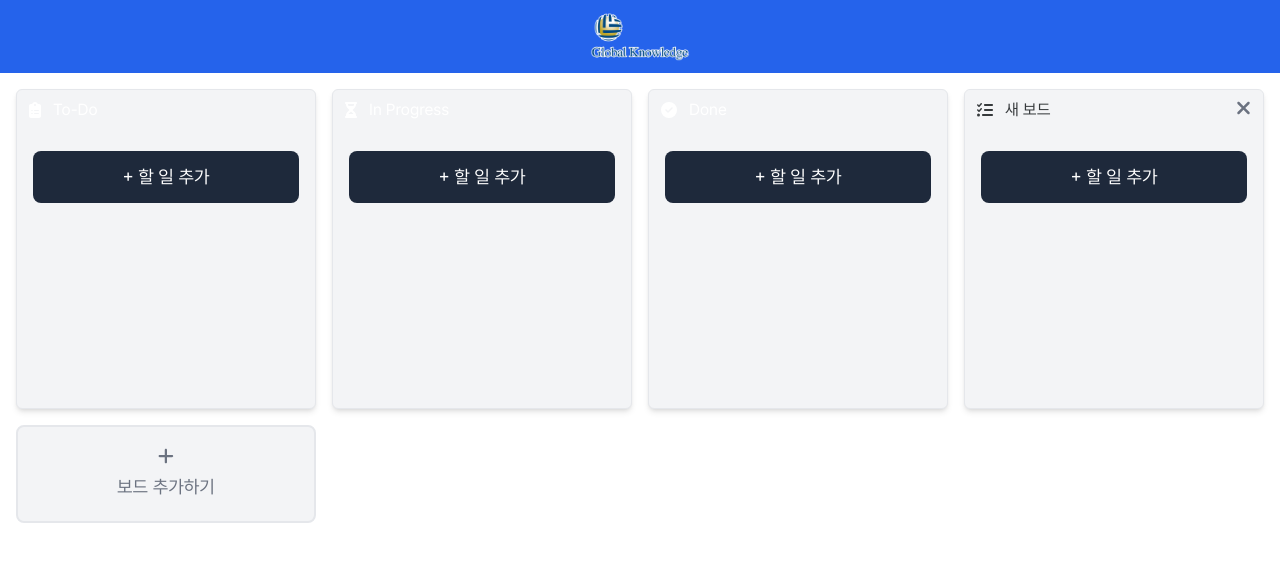
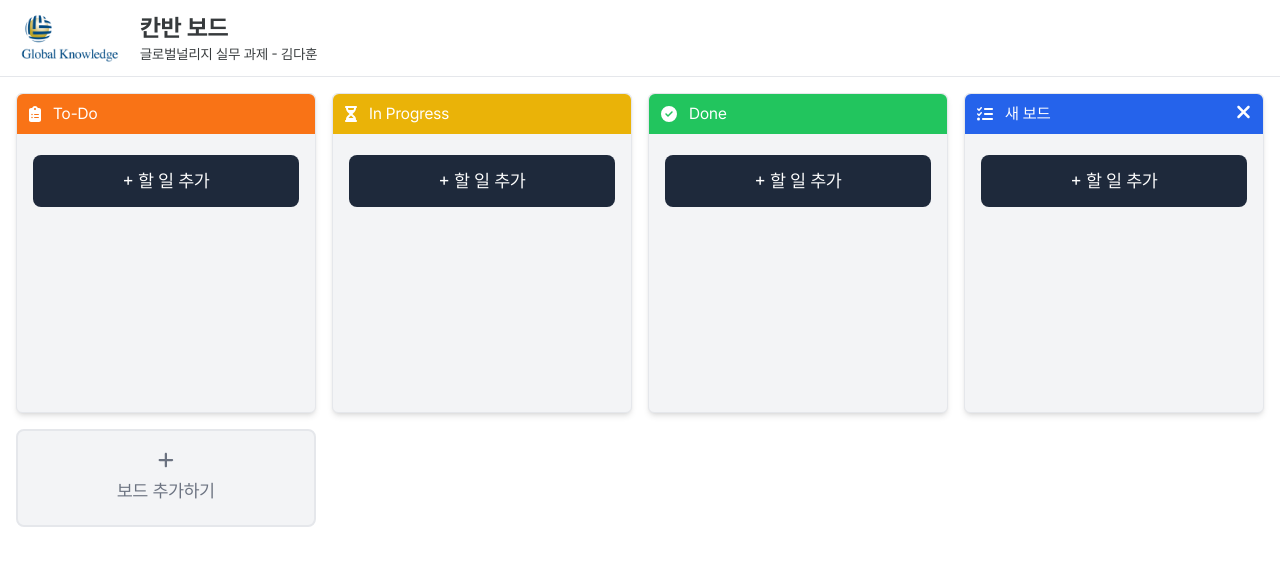
Before and after one commit to hoon95/kanban, a Next.js app: page / in a window 1280 px wide. Both pictures are taken after a click on the button "보드 추가하기". Shown: the top 566 px of the page. Built offline with nearby package versions, Linux system fonts and the light colour scheme.

Commit message:
🐛 보드 UI, 헤더 스타일링, 에러 해결

```diff
--- a/src/components/Board.tsx
+++ b/src/components/Board.tsx
@@ -24,6 +24,8 @@ export default function Board({ boardId }: BoardComponentProps) {
   const { tasks, setTasks } = useTaskStore();
 
   const board = boards.find((b) => b.id === boardId);
+  if (!board) return null;
+
   const boardTasks = tasks[boardId] || [];
 
   const { attributes, listeners, setNodeRef, transform, transition } =
@@ -31,8 +33,6 @@ export default function Board({ boardId }: BoardComponentProps) {
       id: boardId,
       data: { type: "Board", board, boardId },
     });
-
-  if (!board) return null;
 
   const handleAddTask = useCallback(() => {
     const newTask = { id: uuidv4(), text: "할 일" };
@@ -66,13 +66,7 @@ export default function Board({ boardId }: BoardComponentProps) {
           )} flex items-center gap-1 w-full pl-3 absolute left-0 top-0 rounded-t-md`}
         >
           <FontAwesomeIcon
-            className={`${
-              boardId === "todo" ||
-              boardId === "inProgress" ||
-              boardId === "done"
-                ? "text-white"
-                : ""
-            }`}
+            className={"text-white"}
             icon={
               boardId === "todo"
                 ? faClipboardList
@@ -84,13 +78,9 @@ export default function Board({ boardId }: BoardComponentProps) {
             }
           />
           <input
-            className={`${
-              boardId === "todo" ||
-              boardId === "inProgress" ||
-              boardId === "done"
-                ? "text-white"
-                : ""
-            } w-full p-2 bg-transparent focus:outline-none placeholder-transparent`}
+            className={
+              "text-white w-full p-2 bg-transparent focus:outline-none placeholder-transparent"
+            }
             type="text"
             value={board.title}
             onChange={handleChangeTitle}
@@ -102,7 +92,7 @@ export default function Board({ boardId }: BoardComponentProps) {
           boardId !== "inProgress" &&
           boardId !== "done" && (
             <FontAwesomeIcon
-              className="text-gray-500 text-xl cursor-pointer absolute top-2 right-3"
+              className="text-white hover:text-red-500 text-xl cursor-pointer absolute top-2 right-3"
               onClick={handleDeleteBoard}
               onPointerDown={(e) => e.stopPropagation()}
               icon={faTimes}
--- a/src/components/Header.tsx
+++ b/src/components/Header.tsx
@@ -2,8 +2,12 @@ import Image from "next/image";
 
 export default function Header() {
   return (
-    <header className="flex justify-center bg-blue-600 p-3 text-white">
+    <header className="flex items-center gap-5 pl-5 py-3 border-gray-200 border-b-[1px]">
       <Image src="/img/logo.png" width={100} height={100} alt={"logo"} />
+      <div className="flex-col">
+        <h3 className="text-2xl font-bold">칸반 보드</h3>
+        <p className="text-sm">글로벌널리지 실무 과제 - 김다훈</p>
+      </div>
     </header>
   );
 }
--- a/src/components/TaskCard.tsx
+++ b/src/components/TaskCard.tsx
@@ -35,7 +35,7 @@ export default function TaskCard({ todo, boardId }: TaskCardProps) {
       <div
         ref={setNodeRef}
         style={{ transform: CSS.Transform.toString(transform), transition }}
-        className="opacity-50 w-full h-14 bg-gray-200 rounded-md"
+        className="w-full h-14"
       />
     );
   }
--- a/src/hooks/useDragAndDropHandlers.ts
+++ b/src/hooks/useDragAndDropHandlers.ts
@@ -1,5 +1,10 @@
 import { useCallback, useState } from "react";
-import { DragStartEvent, DragEndEvent, DragOverEvent } from "@dnd-kit/core";
+import {
+  Active,
+  DragStartEvent,
+  DragEndEvent,
+  DragOverEvent,
+} from "@dnd-kit/core";
 import { arrayMove } from "@dnd-kit/sortable";
 import { useBoardStore } from "@/stores/useBoardStore";
 import { useTaskStore } from "@/stores/useTaskStore";
@@ -12,7 +17,7 @@ export function useDragAndDropHandlers() {
     boardId: string;
     index: number;
   } | null>(null);
-  const [activeItem, setActiveItem] = useState<any>(null);
+  const [activeItem, setActiveItem] = useState<Active | null>(null);
 
   const handleDragStart = useCallback((event: DragStartEvent) => {
     setActiveItem(event.active);
@@ -99,15 +104,19 @@ export function useDragAndDropHandlers() {
       const overType = over.data.current?.type;
 
       if (activeType === "Board" && overType === "Board") {
-        handleBoardReorder(active.id, over.id);
+        handleBoardReorder(String(active.id), String(over.id));
       } else if (activeType === "Todo" && overType === "Todo") {
-        const sourceBoardId = active.data.current.boardId;
-        const targetBoardId = over.data.current.boardId;
+        const sourceBoardId = active.data.current?.boardId;
+        const targetBoardId = over.data.current?.boardId;
         if (sourceBoardId && targetBoardId) {
           if (sourceBoardId === targetBoardId) {
-            handleTodoReorder(sourceBoardId, active.id, over.id);
+            handleTodoReorder(
+              sourceBoardId,
+              active.id.toString(),
+              String(over.id)
+            );
           } else {
-            handleTodoMove(sourceBoardId, targetBoardId, active.id);
+            handleTodoMove(sourceBoardId, targetBoardId, String(active.id));
           }
         }
       }
--- a/src/utils/getBoardBackground.ts
+++ b/src/utils/getBoardBackground.ts
@@ -1,12 +1,12 @@
 export default function getBoardBackground(boardId: string): string {
   switch (boardId) {
     case "todo":
-      return "bg-blue-500";
+      return "bg-orange-500";
     case "inProgress":
       return "bg-yellow-500";
     case "done":
       return "bg-green-500";
     default:
-      return "bg-gray-100";
+      return "bg-blue-600";
   }
 }
--- a/tailwind.config.ts
+++ b/tailwind.config.ts
@@ -6,6 +6,7 @@ export default {
     "./src/components/**/*.{js,ts,jsx,tsx,mdx}",
     "./src/app/**/*.{js,ts,jsx,tsx,mdx}",
   ],
+  safelist: ["bg-orange-500", "bg-yellow-500", "bg-green-500", "bg-blue-600"],
   theme: {
     extend: {},
   },
```
